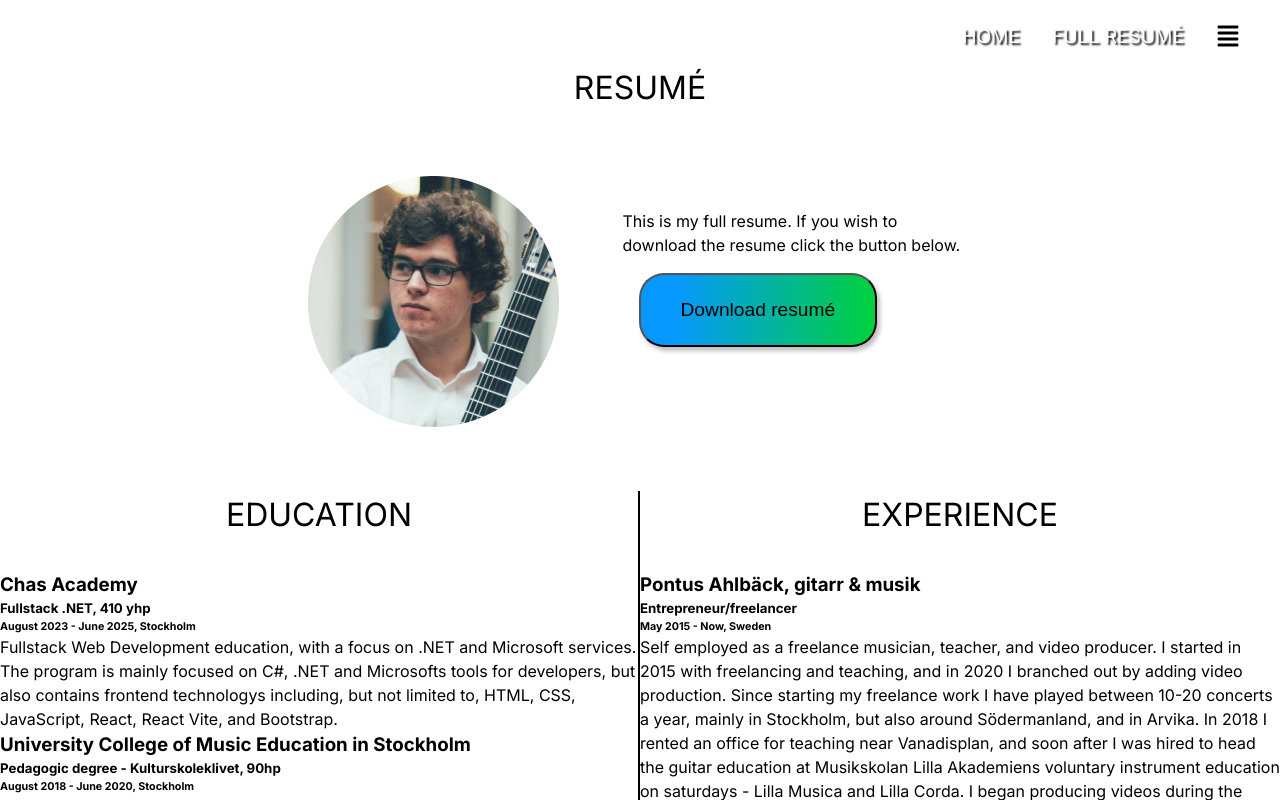
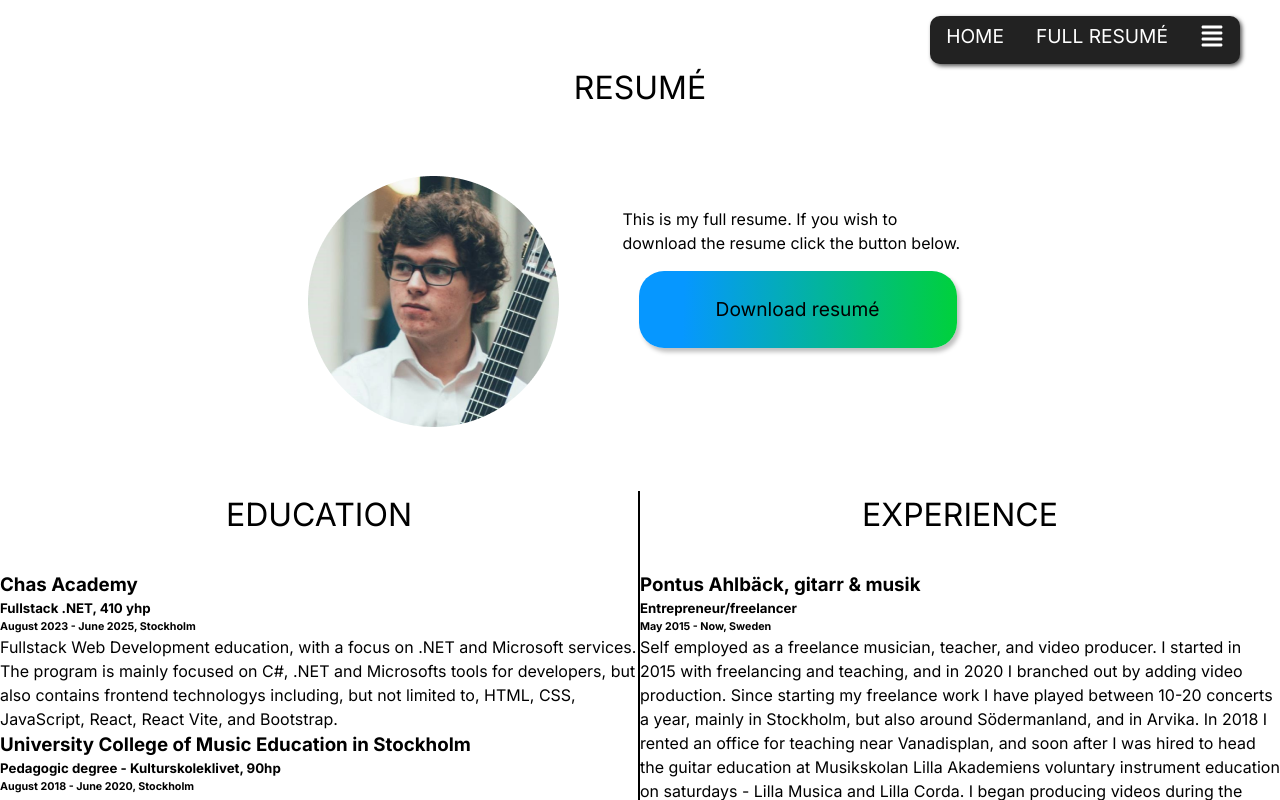
Before and after one commit to PAhlback/cvsida-scroll, a React (Vite) app in the folder cvsida-scroll-react/: page /resume in a window 1280 px wide. Both pictures are taken after a click on the element 1220 px from the left and 40 px from the top of the page. Shown: the top 800 px of the page. Built offline with nearby package versions, Linux system fonts and the light colour scheme.

Commit message:
update header for visibilty

```diff
--- a/cvsida-scroll-react/src/components/Header.css
+++ b/cvsida-scroll-react/src/components/Header.css
@@ -3,10 +3,14 @@
     display: flex;
     top: 1rem;
     right: 2.5rem;
+    padding-right: 1rem;
     align-items: center;
     font-family: inter;
     color: white;
     height: 3rem;
+    border-radius: 10px;
+    background-color: #222;
+    box-shadow: 2px 2px 4px rgba(0, 0, 0, 0.678);
 }
 
 .navbar ul {
@@ -15,20 +19,21 @@
 }
 .navbar li {
     padding: 0 1rem;
-    text-shadow: 2px 2px 2px black;
 }
 .navbar li a {
     text-decoration: none;
 }
 
-.hamburger {
+.menuToggle {
     padding-left: 1rem;
-    color: rgb(0, 0, 0);
+    color: rgb(255, 255, 255);
     font-size: 1.5rem;
 }
 
-.primary-nav {
+.primary-nav,
+.secondary-nav {
     justify-content: center;
+    align-items: center;
     padding-bottom: 0.5rem;
 }
 .primary-nav .navlink {
@@ -39,8 +44,8 @@
 .navbar-separator {
     border: 1px solid white;
     margin: 0.2rem;
+    padding-bottom: 0.5rem;
 }
-
 
 .scroll-link {
     color: white;
--- a/cvsida-scroll-react/src/components/Header.jsx
+++ b/cvsida-scroll-react/src/components/Header.jsx
@@ -1,5 +1,5 @@
 import React, { useState, useEffect } from 'react';
-import { FaAlignJustify } from "react-icons/fa6";
+import { FaAlignJustify, FaAnglesUp } from "react-icons/fa6";
 import { NavLink, useLocation } from 'react-router-dom';
 import { Link } from 'react-scroll';
 
@@ -16,7 +16,7 @@ const Header = () => {
   };
 
   useEffect(() => {
-    if (location.pathname === homeRoute){
+    if (location.pathname === homeRoute) {
       setHomeOpen(true);
     } else {
       setHomeOpen(false);
@@ -25,23 +25,26 @@ const Header = () => {
 
   return (
     <>
-        <header className='page-header'>
-            <nav className='navbar' style={{display: `${hamburgerOpen ? 'inline' : 'none'}`}}>
-                <ul className='primary-nav'>
-                    <li><NavLink to="/" className='navlink'>HOME</NavLink></li>
-                    <li><NavLink to="resume" className='navlink'>FULL RESUMÉ</NavLink></li>
-                </ul>
-                <div className='navbar-separator' style={{display: `${homeOpen ? 'block' : 'none'}`}}></div>
-                <ul className='secondary-nav' style={{display: `${homeOpen ? 'flex' : 'none'}`}}>
-                  <li><Link to="about" smooth duration={500} className='scroll-link'>ABOUT</Link></li>
-                  <li><Link to="resume" smooth duration={500} className='scroll-link'>RESUMÉ</Link></li>
-                  <li><Link to="projects" smooth duration={500} className='scroll-link'>PROJECTS</Link></li>
-                  <li><Link to="footer" smooth duration={500} className='scroll-link'>LINKS</Link></li>
-                </ul>
-            </nav>
+      <header className='page-header'>
+        <nav className='navbar' style={{ display: `${hamburgerOpen ? 'flex' : 'none'}` }}>
+          <ul className='secondary-nav' style={{ display: `${homeOpen ? 'flex' : 'none'}` }}>
+            <li><Link to="home" smooth duration={500} className='scroll-link'><FaAnglesUp /></Link></li>
+            <li><Link to="about" smooth duration={500} className='scroll-link' onClick={toggleHamburger}>ABOUT</Link></li>
+            <li><Link to="resume" smooth duration={500} className='scroll-link' onClick={toggleHamburger}>RESUMÉ</Link></li>
+            <li><Link to="projects" smooth duration={500} className='scroll-link' onClick={toggleHamburger}>PROJECTS</Link></li>
+            <li><Link to="footer" smooth duration={500} className='scroll-link' onClick={toggleHamburger}>LINKS</Link></li>
+          </ul>
 
-            <div className='hamburger' onClick={ toggleHamburger }><FaAlignJustify /></div>
-        </header>
+          <div className='navbar-separator' style={{ display: `${homeOpen ? 'flex' : 'none'}` }}></div>
+
+          <ul className='primary-nav'>
+            <li><NavLink to="/" className='navlink' onClick={toggleHamburger}>HOME</NavLink></li>
+            <li><NavLink to="resume" className='navlink' onClick={toggleHamburger}>FULL RESUMÉ</NavLink></li>
+          </ul>
+        </nav>
+
+        <div className='menuToggle' onClick={toggleHamburger}><FaAlignJustify /></div>
+      </header>
     </>
   )
 }
--- a/cvsida-scroll-react/src/components/Resume.jsx
+++ b/cvsida-scroll-react/src/components/Resume.jsx
@@ -9,7 +9,7 @@ const Resume = () => {
       <section id='resume' className='resume experience'>
           <h2>RESUMÉ</h2>
           <h3>EXPERIENCE</h3>
-          <a href="resume"><button className='full-resume-button'><h6>Click here for my full resumé</h6></button></a>
+          <a href="resume" className='full-resume-button'><h6>Click here for my full resumé</h6></a>
           <section className='work-experience'>
             <ExperienceCard />
           </section>
@@ -17,7 +17,7 @@ const Resume = () => {
 
       <section className='resume education'>
         <h3>EDUCATION</h3>
-        <a href="resume"><button className='full-resume-button'><h6>Click here for my full resumé</h6></button></a>
+        <a href="resume" className='full-resume-button'><h6>Click here for my full resumé</h6></a>
         <section className='work-experience education-cards'>
           <EducationCard />
         </section>
--- a/cvsida-scroll-react/src/data/full-experience.json
+++ b/cvsida-scroll-react/src/data/full-experience.json
@@ -27,7 +27,7 @@
         "id": 4,
         "workplace": "Arte della Musica",
         "title": "Guitar and ensemble teacher",
-        "duration": "August 2019",
+        "duration": "August 2019 - June 2023",
         "location": "Stockholm",
         "description": "Teacher in guitar and ensemble at Arte della Musicas (Musikskolan Lilla Akademins voluntary education) Lilla Musica, for children age 10-15, and Lilla Corda, for children age 6-9."
     },
--- a/cvsida-scroll-react/src/pages/FullResumePage.jsx
+++ b/cvsida-scroll-react/src/pages/FullResumePage.jsx
@@ -15,7 +15,7 @@ const FullResumePage = () => {
             <p>
               This is my full resume. If you wish to download the resume click the button below.
             </p>
-            <button className='full-resume-button'><a href="resume"><h6>Download resumé</h6></a></button>
+            <a href="resume" className='full-resume-button'><h6>Download resumé</h6></a>
           </div>
         </article>
       </section>
```
